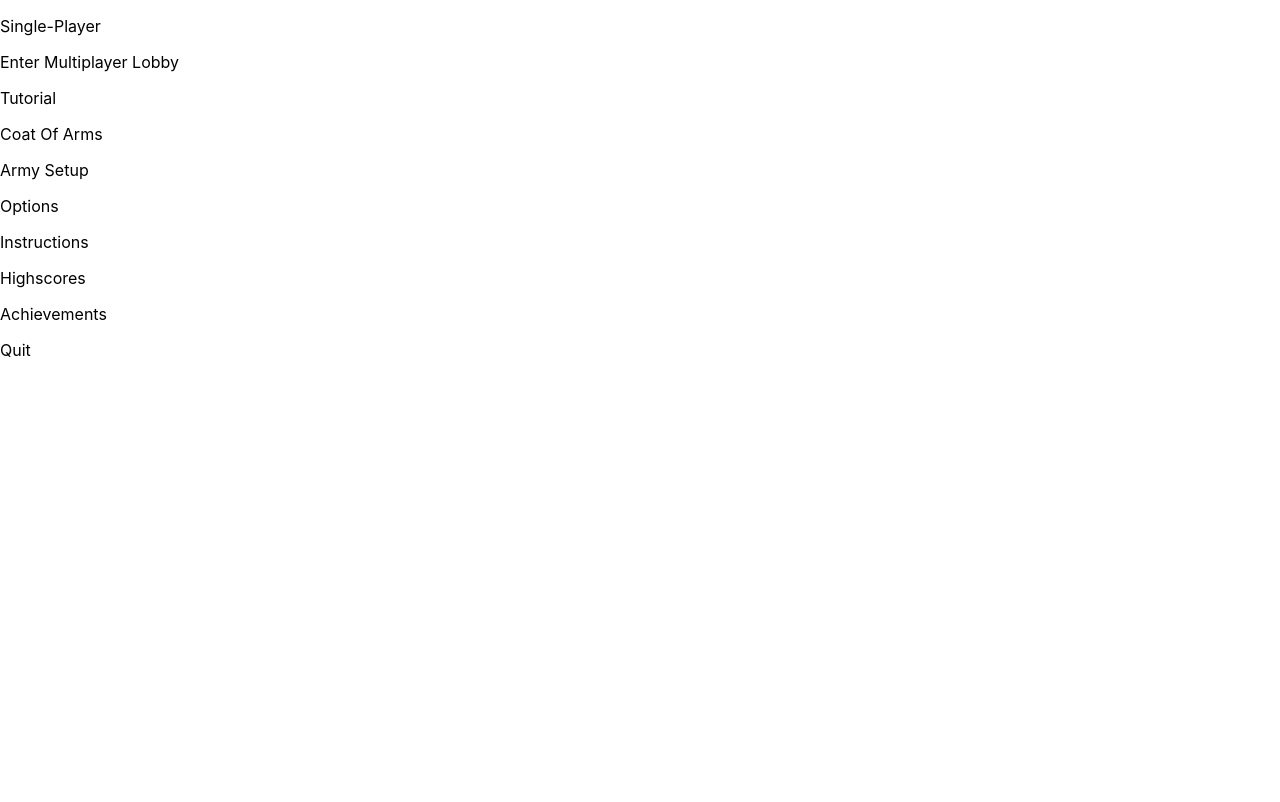
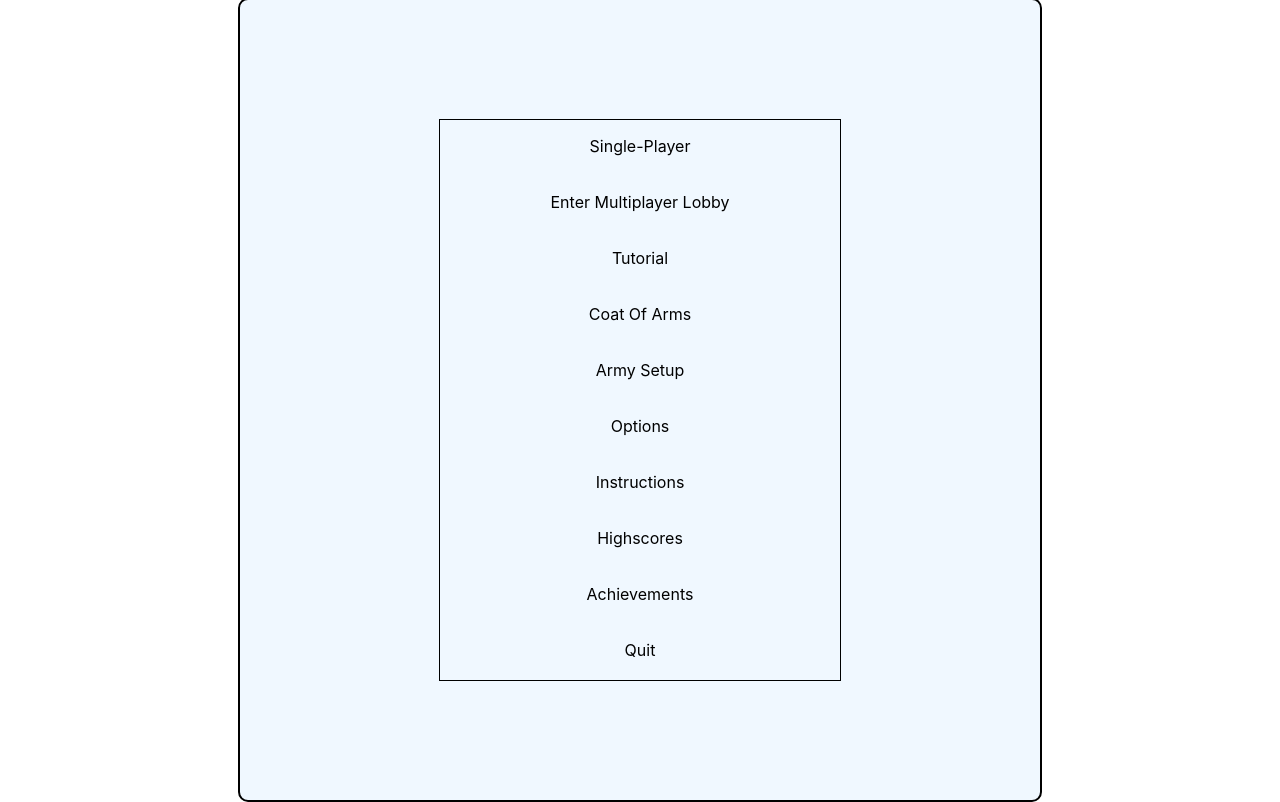
Before and after one commit to Chase-Simmons/AoG-Conceptual, a React (Create React App) app: page /#/home in a window 1280 px wide. Built offline with nearby package versions, Linux system fonts and the light colour scheme.

Commit message:
successful react conversion

```diff
--- a/src/Pages/AoG.js
+++ b/src/Pages/AoG.js
@@ -1,13 +1,19 @@
 import React, { Component } from 'react';
 
 import Components from '../components/.list.js';
+
+import Functions from '../functions/.list.js';
 
 class AoG extends Component {
   render() {
     return (
       <div className="page">
         <div className="gWin">
-          <Components.MainMenu />
+          <Functions.EVL />
+          <div className="display mainMenu">
+            <Components.MainMenu />
+            <script src="../functions/EVL.js" />
+          </div>
         </div>
       </div>
     );
--- a/src/components/MainMenu.js
+++ b/src/components/MainMenu.js
@@ -1,11 +1,13 @@
 import React, { Component } from 'react';
 
 import '../css/App.css';
+
+let mainMenuItem;
+
 class MainMenu extends Component {
   render() {
     return (
       <>
-        <div className="display mainMenu">
         <div className="mainMenuItem Singleplayer">
           <p className="mMP">Single-Player</p>
         </div>
@@ -36,7 +38,6 @@ class MainMenu extends Component {
         <div className="mainMenuItem Quit">
           <p className="mMP">Quit</p>
         </div>
-        </div>
       </>
     );
   }
--- a/src/css/App.css
+++ b/src/css/App.css
@@ -1,40 +1,50 @@
-.App {
-  text-align: center;
-}
-
-html {
+html,
+body {
   margin: 0;
   padding: 0;
 }
-.App {
-  height: 95vh;
-  width: 60vw;
-  margin-top: -16px;
-  margin-left: 20%;
-  border-left: 2px solid black;
-  border-right: 2px solid black;
+
+.page {
+  user-select: none;
+  height: 100vh;
+  width: 100vw;
+  display: flex;
+  justify-content: center;
+  align-items: center;
 }
 
-.AppMargin {
-  width: 100%;
-  height: 30px;
+.gWin {
+  width: 800px;
+  height: 800px;
+  border: 2px solid black;
+  border-radius: 10px;
+  overflow: hidden;
+  display: flex;
+  justify-content: center;
+  align-items: center;
+  background-color: aliceblue;
 }
 
-@media (prefers-reduced-motion: no-preference) {
-  .App-logo {
-    animation: App-logo-spin infinite 20s linear;
-  }
+.mainMenu {
+  width: 50%;
+  height: 70%;
+  border: solid 1px black;
+  display: flex;
+  justify-content: center;
+  align-items: center;
+  flex-direction: column;
+  transition: 0.5s;
 }
 
-.App-link {
-  color: #61dafb;
+.mainMenuItem {
+  flex: 1;
+}
+.mainMenuItem:hover {
+  color: blue;
 }
 
-@keyframes App-logo-spin {
-  from {
-    transform: rotate(0deg);
-  }
-  to {
-    transform: rotate(360deg);
-  }
+.hide-mainMenu {
+  transition: 0.5s;
+  /* transform: translateX(-200%); */
+  opacity: 0;
 }
--- a/src/functions/EVL.js
+++ b/src/functions/EVL.js
@@ -1,31 +1,43 @@
-// const mainMenuItem = document.querySelectorAll('.mainMenuItem');
-// const display = document.querySelector('.display');
+import React, { Component } from 'react';
 
-// function mainMenuItemClick() {
-//   const selectedClass = this.classList[1];
-//   console.log(`i have been clicked -> ${selectedClass}`);
+class EVL extends Component {
+  componentDidMount = () => {
+    const mainMenuItem = document.querySelectorAll('.mainMenuItem');
+    const display = document.querySelector('.display');
 
-//   display.classList.forEach((item) => {
-//     if (
-//       item !== selectedClass &&
-//       item[0] + item[1] + item[2] + item[3] !== 'hide'
-//     ) {
-//       display.classList.add(`hide-${item}`);
-//     }
-//   });
+    function mainMenuItemClick() {
+      const selectedClass = this.classList[1];
+      console.log(`i have been clicked -> ${selectedClass}`);
 
-//   display.classList.add(`${selectedClass}`);
-//   display.classList.remove(`hide-${selectedClass}`);
-// }
+      display.classList.forEach((item) => {
+        if (
+          item !== selectedClass &&
+          item[0] + item[1] + item[2] + item[3] !== 'hide'
+        ) {
+          display.classList.add(`hide-${item}`);
+        }
+      });
 
-// function mainMenuItemRemoval() {
-//   display.classList.remove('hide-mainMenu');
+      display.classList.add(`${selectedClass}`);
+      display.classList.remove(`hide-${selectedClass}`);
+    }
 
-//   console.log(display.classList);
-// }
+    function mainMenuItemRemoval() {
+      display.classList.remove('hide-mainMenu');
 
-// mainMenuItem.forEach((item) =>
-//   item.addEventListener('click', mainMenuItemClick)
-// );
-// display.addEventListener('transitionend', mainMenuItemRemoval);
-// console.log(display); // CL DEBUGGER
+      console.log(display.classList);
+    }
+
+    mainMenuItem.forEach((item) =>
+      item.addEventListener('click', mainMenuItemClick)
+    );
+    // display.addEventListener('transitionend', mainMenuItemRemoval);
+    console.log(mainMenuItem); // CL DEBUGGER
+    //
+  };
+  render() {
+    return <></>;
+  }
+}
+
+export default EVL;
```
Also changed, not shown: src/functions/.list.js. Lines whose indentation alone changed are shown as unchanged.
